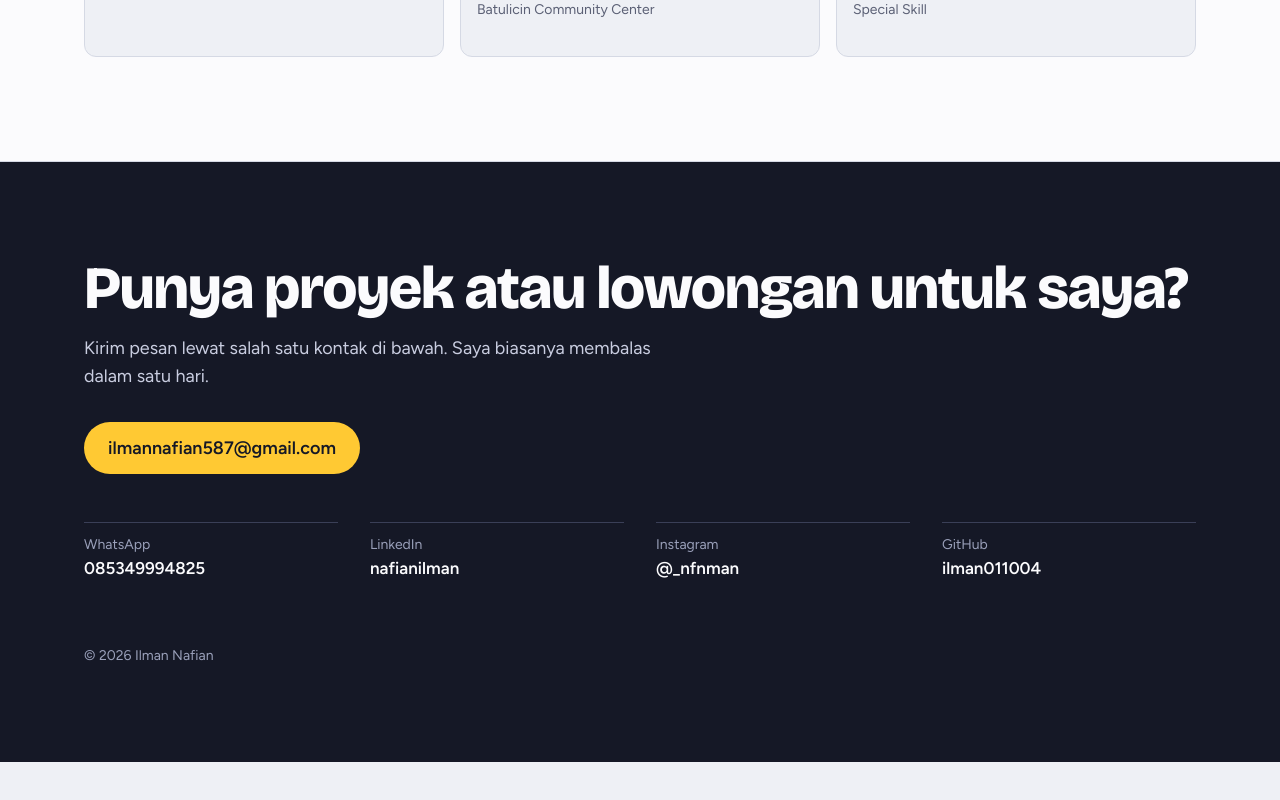
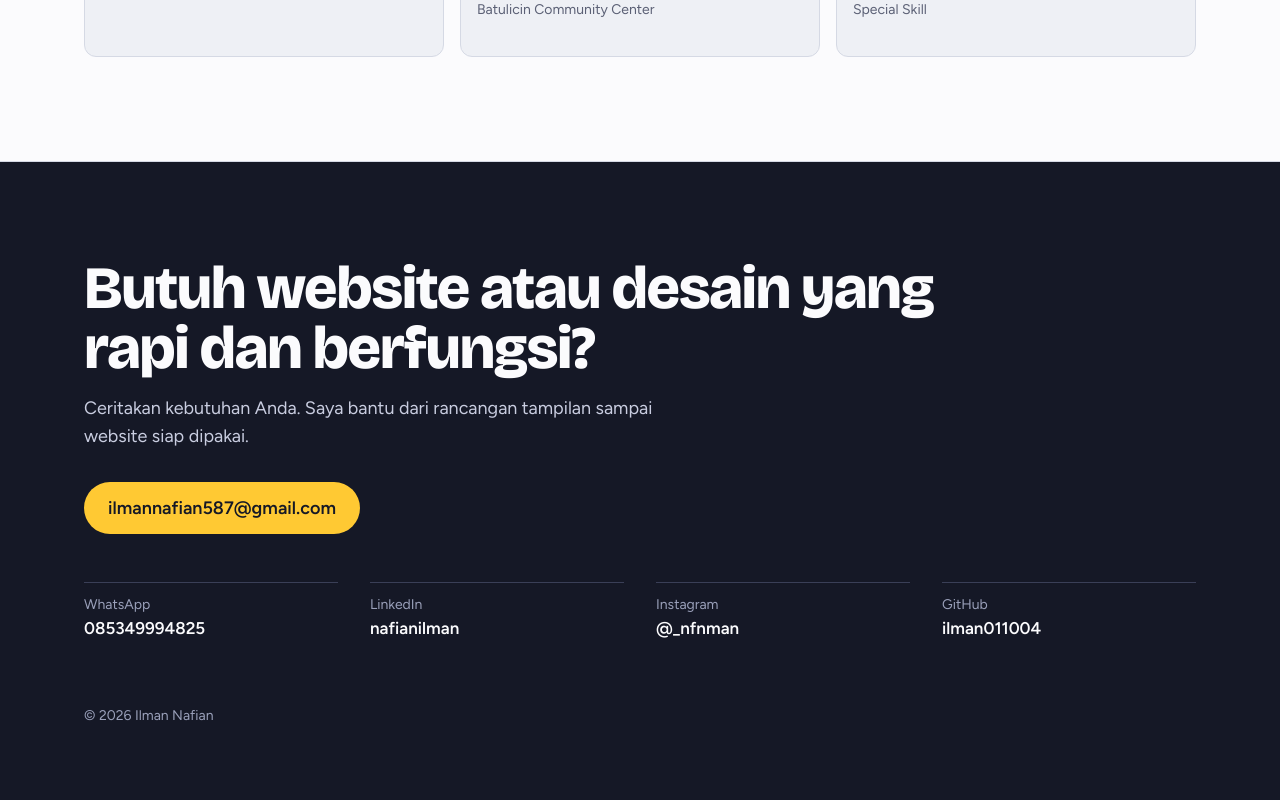
Before and after one commit to ilman011004/Portfolio, a React (Vite) app: page / in a window 1280 px wide. Shown: the part 5820-6620 px from the top of the page. Before the commit the page ends 6582 px from the top, so only its background shows below. Built offline with nearby package versions, Linux system fonts and the light colour scheme.

Commit message:
perbaikan tampilan contact

```diff
--- a/src/components/Contact.jsx
+++ b/src/components/Contact.jsx
@@ -11,11 +11,11 @@ export default function Contact() {
   return (
     <section id="kontak" className="bg-ink py-16 text-sheet md:py-24">
       <div className="mx-auto max-w-6xl px-5">
-        <h2 className="font-display text-4xl font-extrabold tracking-tight md:text-6xl">
-          Punya proyek atau lowongan untuk saya?
+        <h2 className="max-w-4xl font-display text-4xl font-extrabold tracking-tight md:text-6xl">
+          Butuh website atau desain yang rapi dan berfungsi?
         </h2>
         <p className="mt-4 max-w-xl text-lg text-[#c9cde0]">
-          Kirim pesan lewat salah satu kontak di bawah. Saya biasanya membalas dalam satu hari.
+          Ceritakan kebutuhan Anda. Saya bantu dari rancangan tampilan sampai website siap dipakai.
         </p>
 
         <a
```
